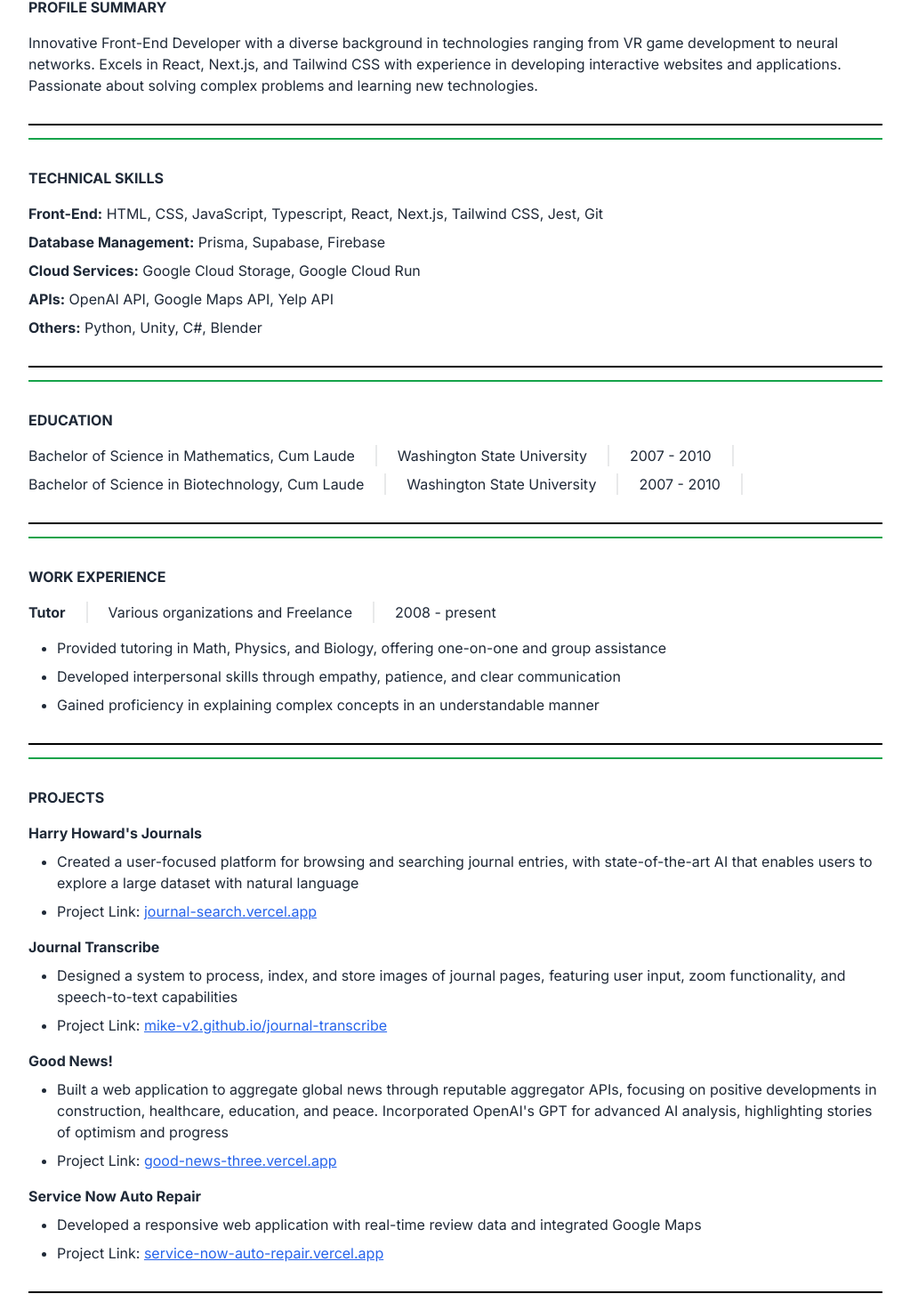
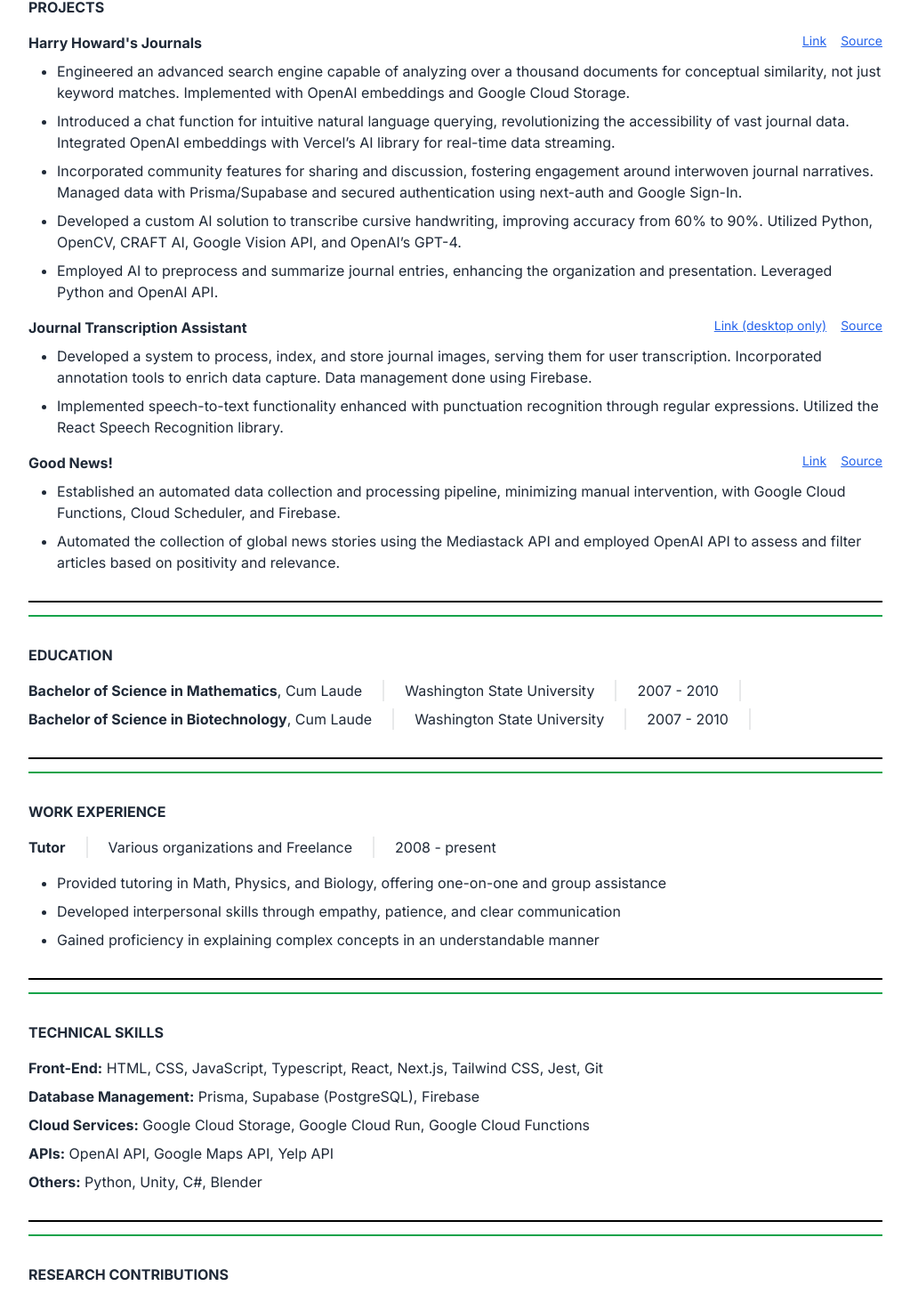
Before and after one commit to mike-v2/portfolio, a Next.js app: page /resume in a window 1280 px wide. Shown: the part 376-1839 px from the top of the page at 89% size, without its empty margins (128-1151 px from the left). Built offline with nearby package versions, Linux system fonts and the light colour scheme.

Commit message:
overhaul resume

```diff
--- a/app/contact/page.tsx
+++ b/app/contact/page.tsx
@@ -21,10 +21,7 @@ export default function Contact() {
           <p>
             I&apos;m always open to new ideas, interesting challenges, and opportunities to expand my skills and network. I&apos;m looking forward to connecting with you!
           </p>
-
         </div>
-
-
 
         <label htmlFor="fullname" className="text-gray-500 font-light mt-8 dark:text-gray-50">Name</label>
         <input type="text" name="fullname" className="bg-transparent border-b py-2 pl-4 focus:outline-none focus:rounded-md focus:ring-1 ring-green-500 font-light text-gray-500" />
--- a/app/resume/page.tsx
+++ b/app/resume/page.tsx
@@ -27,34 +27,73 @@ export default function Resume() {
         <div className="divider my-0 before:bg-green-600 after:bg-green-600"></div>
 
         <div className='py-6'>
-          <h2 className='font-bold'>
-            PROFILE SUMMARY
+          <h2 className='font-bold pb-4'>
+            PROJECTS
           </h2>
-          <p className='pt-4'>
-            Innovative Front-End Developer with a diverse background in technologies ranging from VR game development to neural networks. Excels in React, Next.js, and Tailwind CSS with experience in developing interactive websites and applications. Passionate about solving complex problems and learning new technologies.
-          </p>
+          <div className="flex flex-col gap-y-4">
+            <div className=''>
+              <div className="flex">
+                <h4 className='font-bold pb-2'>
+                  Harry Howard&apos;s Journals
+                </h4>
+                <div className='ms-auto'>
+                  <div className="flex gap-x-4 text-sm">
+                    <a href='https://journal-search.vercel.app/' className='underline text-blue-600 hover:text-blue-800 visited:text-purple-600'>Link</a>
+                    <a href='https://github.com/mike-v2/journal-search' className='underline text-blue-600 hover:text-blue-800 visited:text-purple-600'>Source</a>
+                  </div>
+                </div>
+              </div>
+
+              <ul className='flex flex-col gap-y-2 list-disc ps-8'>
+                <li>Engineered an advanced search engine capable of analyzing over a thousand documents for conceptual similarity, not just keyword matches. Implemented with OpenAI embeddings and Google Cloud Storage.</li>
+                <li>Introduced a chat function for intuitive natural language querying, revolutionizing the accessibility of vast journal data. Integrated OpenAI embeddings with Vercel’s AI library for real-time data streaming.</li>
+                <li>Incorporated community features for sharing and discussion, fostering engagement around interwoven journal narratives. Managed data with Prisma/Supabase and secured authentication using next-auth and Google Sign-In.</li>
+                <li>Developed a custom AI solution to transcribe cursive handwriting, improving accuracy from 60% to 90%. Utilized Python, OpenCV, CRAFT AI, Google Vision API, and OpenAI’s GPT-4.</li>
+                <li>Employed AI to preprocess and summarize journal entries, enhancing the organization and presentation. Leveraged Python and OpenAI API.</li>
+              </ul>
+            </div>
+
+            <div className=''>
+              <div className="flex">
+                <h4 className='font-bold pb-2'>
+                  Journal Transcription Assistant
+                </h4>
+                <div className='ms-auto'>
+                  <div className="flex gap-x-4 text-sm">
+                    <a href='https://mike-v2.github.io/journal-transcribe/' className='underline text-blue-600 hover:text-blue-800 visited:text-purple-600'>Link (desktop only)</a>
+                    <a href='https://github.com/mike-v2/journal-transcribe' className='underline text-blue-600 hover:text-blue-800 visited:text-purple-600'>Source</a>
+                  </div>
+                </div>
+              </div>
+
+              <ul className='flex flex-col gap-y-2 list-disc ps-8'>
+                <li>Developed a system to process, index, and store journal images, serving them for user transcription. Incorporated annotation tools to enrich data capture. Data management done using Firebase.</li>
+                <li>Implemented speech-to-text functionality enhanced with punctuation recognition through regular expressions. Utilized the React Speech Recognition library.</li>
+              </ul>
+            </div>
+            <div className=''>
+              <div className="flex">
+                <h4 className='font-bold pb-2'>
+                  Good News!
+                </h4>
+                <div className='ms-auto'>
+                  <div className="flex gap-x-4 text-sm">
+                    <a href='https://good-news-three.vercel.app/' className='underline text-blue-600 hover:text-blue-800 visited:text-purple-600'>Link</a>
+                    <a href='https://github.com/mike-v2/good-news' className='underline text-blue-600 hover:text-blue-800 visited:text-purple-600'>Source</a>
+                  </div>
+                </div>
+              </div>
+
+              <ul className='flex flex-col gap-y-2 list-disc ps-8'>
+                <li>Established an automated data collection and processing pipeline, minimizing manual intervention, with Google Cloud Functions, Cloud Scheduler, and Firebase.</li>
+                <li>Automated the collection of global news stories using the Mediastack API and employed OpenAI API to assess and filter articles based on positivity and relevance.</li>
+              </ul>
+            </div>
+          </div>
         </div>
 
         <div className="divider my-0 before:bg-black after:bg-black dark:before:bg-slate-400 dark:after:bg-slate-400"></div>
         <div className="divider my-0 before:bg-green-600 after:bg-green-600"></div>
-
-
-        <div className='py-6'>
-          <h2 className='font-bold'>
-            TECHNICAL SKILLS
-          </h2>
-          <ul className='flex flex-col gap-y-2 pt-4'>
-            <li><span className='font-bold'>Front-End:</span> HTML, CSS, JavaScript, Typescript, React, Next.js, Tailwind CSS, Jest, Git</li>
-            <li><span className='font-bold'>Database Management:</span> Prisma, Supabase, Firebase</li>
-            <li><span className='font-bold'>Cloud Services:</span> Google Cloud Storage, Google Cloud Run</li>
-            <li><span className='font-bold'>APIs:</span> OpenAI API, Google Maps API, Yelp API</li>
-            <li><span className='font-bold'>Others:</span> Python, Unity, C#, Blender</li>
-          </ul>
-        </div>
-
-        <div className="divider my-0 before:bg-black after:bg-black dark:before:bg-slate-400 dark:after:bg-slate-400"></div>
-        <div className="divider my-0 before:bg-green-600 after:bg-green-600"></div>
-
 
         <div className='py-6'>
           <h2 className='font-bold'>
@@ -63,7 +102,7 @@ export default function Resume() {
           <div className="flex flex-col gap-y-2 pt-4">
             <div className='flex'>
               <p>
-                Bachelor of Science in Mathematics, Cum Laude
+                <span className='font-bold'>Bachelor of Science in Mathematics</span>, Cum Laude
               </p>
               <div className="divider divider-horizontal"></div>
               <p>
@@ -77,7 +116,7 @@ export default function Resume() {
             </div>
             <div className='flex'>
               <p>
-                Bachelor of Science in Biotechnology, Cum Laude
+                <span className='font-bold'>Bachelor of Science in Biotechnology</span>, Cum Laude
               </p>
               <div className="divider divider-horizontal"></div>
               <p>
@@ -94,7 +133,6 @@ export default function Resume() {
 
         <div className="divider my-0 before:bg-black after:bg-black dark:before:bg-slate-400 dark:after:bg-slate-400"></div>
         <div className="divider my-0 before:bg-green-600 after:bg-green-600"></div>
-
 
         <div className='py-6'>
           <h2 className='font-bold'>
@@ -123,49 +161,17 @@ export default function Resume() {
         <div className="divider my-0 before:bg-black after:bg-black dark:before:bg-slate-400 dark:after:bg-slate-400"></div>
         <div className="divider my-0 before:bg-green-600 after:bg-green-600"></div>
 
-
         <div className='py-6'>
-          <h2 className='font-bold pb-4'>
-            PROJECTS
+          <h2 className='font-bold'>
+            TECHNICAL SKILLS
           </h2>
-          <div className="flex flex-col gap-y-4">
-            <div className=''>
-              <h4 className='font-bold pb-2'>
-                Harry Howard&apos;s Journals
-              </h4>
-              <ul className='flex flex-col gap-y-2 list-disc ps-8'>
-                <li>Created a user-focused platform for browsing and searching journal entries, with state-of-the-art AI that enables users to explore a large dataset with natural language</li>
-                <li>Project Link: <a href="https://journal-search.vercel.app/" className='underline text-blue-600 hover:text-blue-800 visited:text-purple-600'>journal-search.vercel.app</a></li>
-              </ul>
-            </div>
-            <div className=''>
-              <h4 className='font-bold pb-2'>
-                Journal Transcribe
-              </h4>
-              <ul className='flex flex-col gap-y-2 list-disc ps-8'>
-                <li>Designed a system to process, index, and store images of journal pages, featuring user input, zoom functionality, and speech-to-text capabilities</li>
-                <li>Project Link: <a href="https://mike-v2.github.io/journal-transcribe/" className='underline text-blue-600 hover:text-blue-800 visited:text-purple-600'>mike-v2.github.io/journal-transcribe</a></li>
-              </ul>
-            </div>
-            <div className=''>
-              <h4 className='font-bold pb-2'>
-                Good News!
-              </h4>
-              <ul className='flex flex-col gap-y-2 list-disc ps-8'>
-                <li>Built a web application to aggregate global news through reputable aggregator APIs, focusing on positive developments in construction, healthcare, education, and peace. Incorporated OpenAI&apos;s GPT for advanced AI analysis, highlighting stories of optimism and progress</li>
-                <li>Project Link: <a href="https://good-news-three.vercel.app/" className='underline text-blue-600 hover:text-blue-800 visited:text-purple-600'>good-news-three.vercel.app</a></li>
-              </ul>
-            </div>
-            <div className=''>
-              <h4 className='font-bold pb-2'>
-                Service Now Auto Repair
-              </h4>
-              <ul className='flex flex-col gap-y-2 list-disc ps-8'>
-                <li>Developed a responsive web application with real-time review data and integrated Google Maps</li>
-                <li>Project Link: <a href="https://service-now-auto-repair.vercel.app/" className='underline text-blue-600 hover:text-blue-800 visited:text-purple-600' >service-now-auto-repair.vercel.app</a></li>
-              </ul>
-            </div>
-          </div>
+          <ul className='flex flex-col gap-y-2 pt-4'>
+            <li><span className='font-bold'>Front-End:</span> HTML, CSS, JavaScript, Typescript, React, Next.js, Tailwind CSS, Jest, Git</li>
+            <li><span className='font-bold'>Database Management:</span> Prisma, Supabase (PostgreSQL), Firebase</li>
+            <li><span className='font-bold'>Cloud Services:</span> Google Cloud Storage, Google Cloud Run, Google Cloud Functions</li>
+            <li><span className='font-bold'>APIs:</span> OpenAI API, Google Maps API, Yelp API</li>
+            <li><span className='font-bold'>Others:</span> Python, Unity, C#, Blender</li>
+          </ul>
         </div>
 
         <div className="divider my-0 before:bg-black after:bg-black dark:before:bg-slate-400 dark:after:bg-slate-400"></div>
@@ -173,11 +179,12 @@ export default function Resume() {
 
         <div className='py-6'>
           <h2 className='font-bold'>
-            INTERESTS
+            RESEARCH CONTRIBUTIONS
           </h2>
-          <p className='pt-4'>
-            Gardening, Cooking, Exercising
-          </p>
+          <ul className='flex flex-col gap-y-2 pt-4'>
+            <li>Rana V Smalling, Don A Delker, Yuxia Zhang, Natalia Nieto, <span className='font-bold'>Michael S McGuiness</span>, Shuanghu Liu, Scott L Friedman, Curt H Hagedorn, Li Wang. "Genome-wide transcriptome analysis identifies novel gene signatures implicated in human
+              chronic liver disease" - <span className='italic'>American Journal of Physiology - Gastrointestinal and Liver Physiology</span>, 2013.</li>
+          </ul>
         </div>
       </div>
     </main>
```
